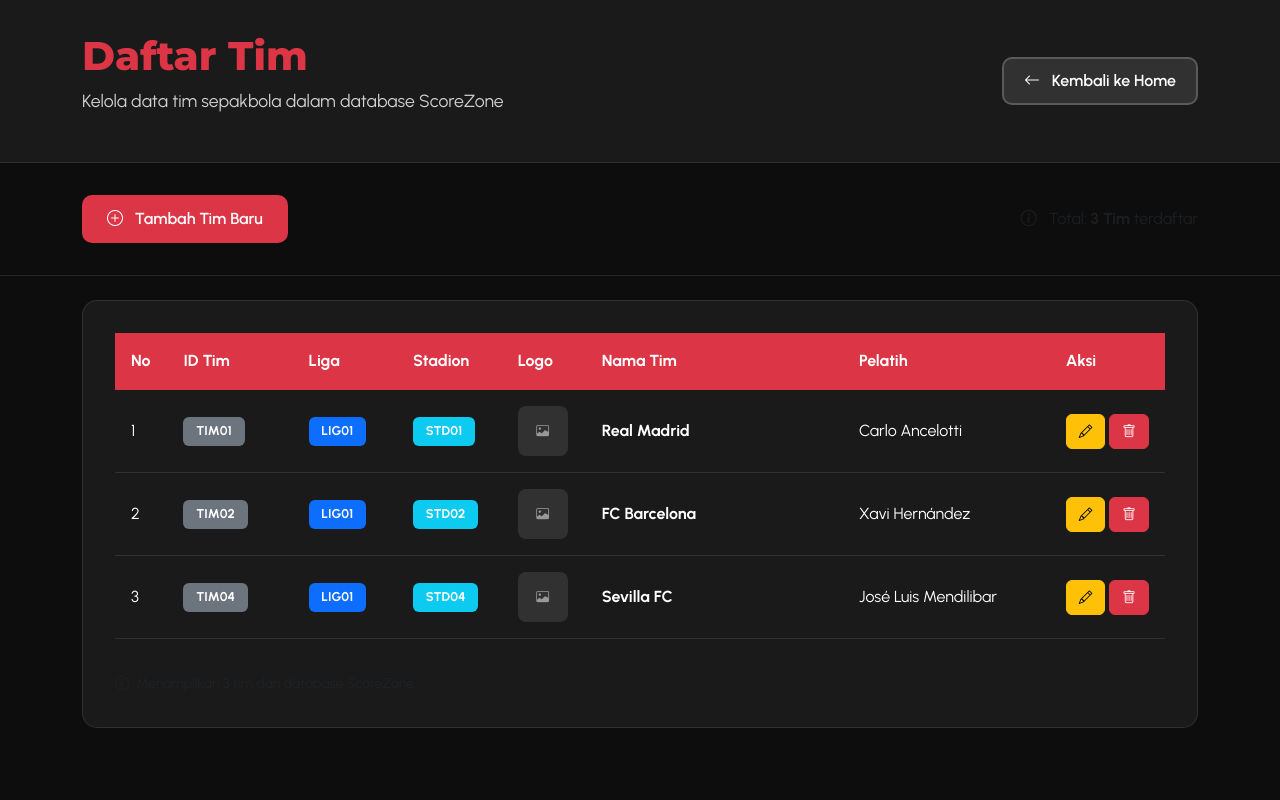
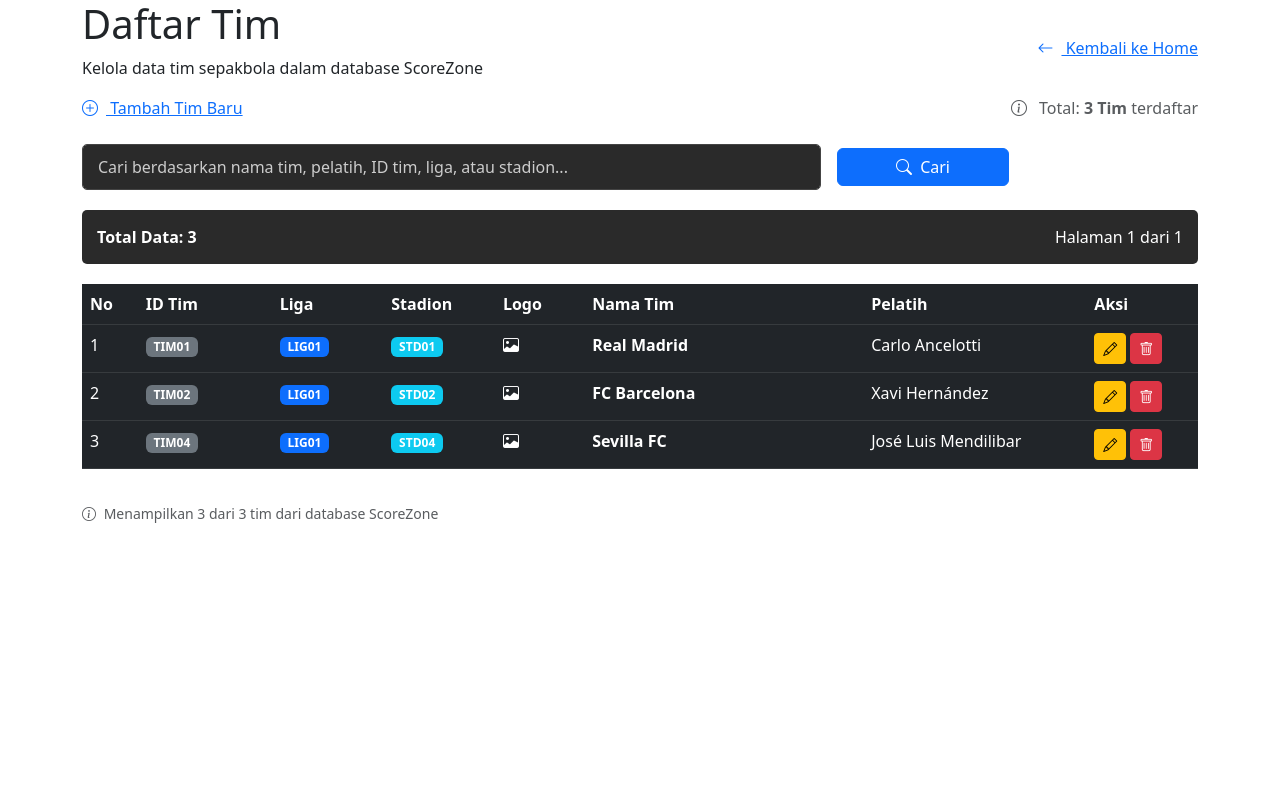
Before and after one commit to budisatrio32/CRUD_PPW-Pertemuan-12, a PHP site: page /daftar_tim.php in a window 1280 px wide. Run offline with PHP 8.4, Linux system fonts and the light colour scheme; the visitor is signed in with stand-in values (Sample User, id 1); data comes from the database, SQL or seed files in the repository.

Commit message:
pagination, search

```diff
--- a/daftar_tim.php
+++ b/daftar_tim.php
@@ -17,12 +17,104 @@
 
     <!-- Custom CSS untuk Daftar Tim -->
     <link rel="stylesheet" href="style_daftar_tim.css">
+
+    <style>
+        /* Additional styles for pagination */
+        .pagination-custom {
+            display: flex;
+            justify-content: center;
+            align-items: center;
+            margin-top: 30px;
+            gap: 5px;
+        }
+        .pagination-custom a, .pagination-custom span {
+            padding: 10px 15px;
+            border: 1px solid #444;
+            color: #fff;
+            text-decoration: none;
+            border-radius: 5px;
+            transition: all 0.3s;
+            background-color: #2a2a2a;
+        }
+        .pagination-custom a:hover {
+            background-color: #007bff;
+            border-color: #007bff;
+            color: white;
+        }
+        .pagination-custom .current {
+            background-color: #007bff;
+            color: white;
+            border-color: #007bff;
+        }
+        .search-section {
+            margin-bottom: 20px;
+        }
+        .search-box {
+            background-color: #2a2a2a;
+            border: 1px solid #444;
+            color: #fff;
+            padding: 10px 15px;
+            border-radius: 5px;
+        }
+        .search-box:focus {
+            outline: none;
+            border-color: #007bff;
+            background-color: #333;
+        }
+        .search-box::placeholder {
+            color: #ccc;
+        }
+        .stats-info {
+            background-color: #2a2a2a;
+            padding: 15px;
+            border-radius: 5px;
+            margin-bottom: 20px;
+            color: #fff;
+            display: flex;
+            justify-content: space-between;
+            align-items: center;
+        }
+    </style>
 </head>
 <body>
     <?php
     include_once("config.php");
     requireLogin(); // Redirect ke login jika belum login
+
+    // Konfigurasi pagination
+    $limit = 10; // Data per halaman
+    $page = isset($_GET['page']) ? (int)$_GET['page'] : 1;
+    $offset = ($page - 1) * $limit;
+
+    // Konfigurasi search
+    $search = isset($_GET['search']) ? mysqli_real_escape_string($conn, $_GET['search']) : '';
+    $search_query = '';
+    if (!empty($search)) {
+        $search_query = "WHERE NAMA_TIM LIKE '%$search%' OR PELATIH LIKE '%$search%' OR ID_TIM LIKE '%$search%' OR ID_LIGA LIKE '%$search%' OR ID_STADION LIKE '%$search%'";
+    }
+
+    // Hitung total data
+    $count_query = "SELECT COUNT(*) as total FROM tim $search_query";
+    $count_result = mysqli_query($conn, $count_query);
+
+    // Cek apakah query berhasil
+    if (!$count_result) {
+        die("Query gagal: " . mysqli_error($conn));
+    }
+
+    $total_data = mysqli_fetch_assoc($count_result)['total'];
+    $total_pages = ceil($total_data / $limit);
+
+    // Query untuk mengambil data dengan pagination
+    $query = "SELECT * FROM tim $search_query ORDER BY ID_TIM LIMIT $limit OFFSET $offset";
+    $result = mysqli_query($conn, $query);
+
+    // Cek apakah query berhasil
+    if (!$result) {
+        die("Query gagal: " . mysqli_error($conn));
+    }
     ?>
+
     <!-- Header -->
     <header class="page-header">
         <div class="container">
@@ -52,24 +144,9 @@
                     </a>
                 </div>
                 <div class="col-md-6 text-md-end mt-3 mt-md-0">
-                    <?php
-                    include_once('config.php'); // Koneksi database
-
-                    // Query untuk mengambil data tim
-                    $query = "SELECT * FROM tim ORDER BY id_tim";
-                    $result = mysqli_query($conn, $query);
-
-                    // Cek apakah query berhasil
-                    if (!$result) {
-                        die("Query gagal: " . mysqli_error($conn));
-                    }
-
-                    // Hitung jumlah tim
-                    $total_tim = mysqli_num_rows($result);
-                    ?>
                     <span class="text-muted">
                         <i class="bi bi-info-circle me-2"></i>
-                        Total: <strong><?php echo $total_tim; ?> Tim</strong> terdaftar
+                        Total: <strong><?php echo $total_data; ?> Tim</strong> terdaftar
                     </span>
                 </div>
             </div>
@@ -79,7 +156,34 @@
     <!-- Content -->
     <main class="py-4">
         <div class="container">
-            <?php if($total_tim > 0): ?>
+            <!-- Search Section -->
+            <div class="search-section">
+                <form method="GET" class="row g-3 align-items-center">
+                    <div class="col-md-8">
+                        <input type="text" name="search" class="form-control search-box"
+                                placeholder="Cari berdasarkan nama tim, pelatih, ID tim, liga, atau stadion..."
+                                value="<?php echo htmlspecialchars($search); ?>">
+                    </div>
+                    <div class="col-md-2">
+                        <button type="submit" class="btn btn-primary w-100">
+                            <i class="bi bi-search me-1"></i> Cari
+                        </button>
+                    </div>
+                </form>
+            </div>
+
+            <!-- Stats Info -->
+            <div class="stats-info">
+                <div>
+                    <strong>Total Data: <?php echo $total_data; ?></strong>
+                    <?php if (!empty($search)): ?>
+                        <span> | Hasil pencarian untuk: "<em><?php echo htmlspecialchars($search); ?></em>"</span>
+                    <?php endif; ?>
+                </div>
+                <div>Halaman <?php echo $page; ?> dari <?php echo $total_pages; ?></div>
+            </div>
+
+            <?php if(mysqli_num_rows($result) > 0): ?>
                 <!-- Table with Data -->
                 <div class="table-container">
                     <div class="table-responsive">
@@ -98,7 +202,7 @@
                             </thead>
                             <tbody>
                                 <?php
-                                $no = 1;
+                                $no = $offset + 1;
                                 while($row = mysqli_fetch_assoc($result)):
                                     $id_tim = $row['ID_TIM'];
                                     $id_liga = $row['ID_LIGA'];
@@ -163,12 +267,38 @@
                         </table>
                     </div>
 
+                    <!-- Pagination -->
+                    <?php if ($total_pages > 1): ?>
+                    <div class="pagination-custom">
+                        <?php if ($page > 1): ?>
+                            <a href="?page=<?php echo ($page-1); ?>&search=<?php echo urlencode($search); ?>">Previous</a>
+                        <?php endif; ?>
+
+                        <?php
+                        $start = max(1, $page - 2);
+                        $end = min($total_pages, $page + 2);
+
+                        for ($i = $start; $i <= $end; $i++):
+                        ?>
+                            <?php if ($i == $page): ?>
+                                <span class="current"><?php echo $i; ?></span>
+                            <?php else: ?>
+                                <a href="?page=<?php echo $i; ?>&search=<?php echo urlencode($search); ?>"><?php echo $i; ?></a>
+                            <?php endif; ?>
+                        <?php endfor; ?>
+
+                        <?php if ($page < $total_pages): ?>
+                            <a href="?page=<?php echo ($page+1); ?>&search=<?php echo urlencode($search); ?>">Next</a>
+                        <?php endif; ?>
+                    </div>
+                    <?php endif; ?>
+
                     <!-- Table Footer Info -->
                     <div class="row mt-3">
                         <div class="col-12">
                             <small class="text-muted">
                                 <i class="bi bi-info-circle me-1"></i>
-                                Menampilkan <?php echo $total_tim; ?> tim dari database ScoreZone
+                                Menampilkan <?php echo mysqli_num_rows($result); ?> dari <?php echo $total_data; ?> tim dari database ScoreZone
                             </small>
                         </div>
                     </div>
@@ -177,12 +307,27 @@
                 <!-- Empty State -->
                 <div class="empty-state">
                     <i class="bi bi-inbox"></i>
-                    <h4>Belum Ada Data Tim</h4>
-                    <p>Mulai dengan menambahkan tim pertama Anda ke dalam database ScoreZone</p>
+                    <h4>
+                        <?php if (!empty($search)): ?>
+                            Tidak ada data yang ditemukan
+                        <?php else: ?>
+                            Belum Ada Data Tim
+                        <?php endif; ?>
+                    </h4>
+                    <p>
+                        <?php if (!empty($search)): ?>
+                            Tidak ditemukan data tim yang sesuai dengan pencarian "<strong><?php echo htmlspecialchars($search); ?></strong>".
+                            <br><a href="daftar_tim.php" class="btn-secondary-custom mt-2">Tampilkan semua data</a>
+                        <?php else: ?>
+                            Mulai dengan menambahkan tim pertama Anda ke dalam database ScoreZone
+                        <?php endif; ?>
+                    </p>
+                    <?php if (empty($search)): ?>
                     <a href="tambah_tim.php" class="btn-primary-custom">
                         <i class="bi bi-plus-circle me-2"></i>
                         Tambah Tim Pertama
                     </a>
+                    <?php endif; ?>
                 </div>
             <?php endif; ?>
         </div>
--- a/style_daftar_tim.css
+++ /dev/null
@@ -1,200 +0,0 @@
-:root {
-    --primary-red: #dc3545;
-    --dark-bg: #1a1a1a;
-    --darker-bg: #0d0d0d;
-}
-
-body {
-    background-color: var(--darker-bg);
-    font-family: 'Urbanist', sans-serif;
-    color: white;
-    min-height: 100vh;
-}
-
-/* Typography */
-h1, h2, h3, h4, h5, h6 {
-    font-family: 'Montserrat', sans-serif;
-    font-weight: 700;
-}
-
-/* Header */
-.page-header {
-    background-color: var(--dark-bg);
-    padding: 2rem 0;
-    border-bottom: 1px solid rgba(255,255,255,0.1);
-}
-
-.page-title {
-    font-size: 2.5rem;
-    font-weight: 800;
-    color: var(--primary-red);
-    margin-bottom: 0.5rem;
-}
-
-.page-subtitle {
-    color: rgba(255,255,255,0.8);
-    font-size: 1.1rem;
-}
-
-/* Action Bar */
-.action-bar {
-    padding: 2rem 0;
-    border-bottom: 1px solid rgba(255,255,255,0.1);
-}
-
-/* Custom Buttons */
-.btn-primary-custom {
-    background-color: var(--primary-red);
-    border: none;
-    border-radius: 10px;
-    padding: 12px 25px;
-    font-weight: 600;
-    transition: all 0.3s ease;
-    color: white;
-    text-decoration: none;
-    display: inline-block;
-}
-
-.btn-primary-custom:hover {
-    background-color: #c82333;
-    transform: translateY(-2px);
-    color: white;
-}
-
-.btn-secondary-custom {
-    background-color: rgba(255,255,255,0.1);
-    border: 2px solid rgba(255,255,255,0.2);
-    border-radius: 10px;
-    padding: 10px 20px;
-    color: white;
-    text-decoration: none;
-    font-weight: 600;
-    transition: all 0.3s ease;
-    display: inline-block;
-}
-
-.btn-secondary-custom:hover {
-    background-color: rgba(255,255,255,0.2);
-    color: white;
-}
-
-/* Table Styles */
-.table-container {
-    background-color: var(--dark-bg);
-    border-radius: 15px;
-    padding: 2rem;
-    margin-bottom: 2rem;
-    border: 1px solid rgba(255,255,255,0.1);
-}
-
-.table-dark {
-    --bs-table-bg: transparent;
-    border-color: rgba(255,255,255,0.2);
-}
-
-.table-dark th {
-    background-color: var(--primary-red);
-    color: white;
-    font-weight: 700;
-    border-color: var(--primary-red);
-    padding: 1rem;
-}
-
-.table-dark td {
-    border-color: rgba(255,255,255,0.1);
-    padding: 1rem;
-    vertical-align: middle;
-}
-
-.table-hover tbody tr:hover {
-    background-color: rgba(220,53,69,0.1);
-}
-
-/* Team Logo */
-.team-logo {
-    width: 50px;
-    height: 50px;
-    object-fit: cover;
-    border-radius: 8px;
-    border: 2px solid rgba(255,255,255,0.2);
-}
-
-.no-logo {
-    width: 50px;
-    height: 50px;
-    background-color: rgba(255,255,255,0.1);
-    border-radius: 8px;
-    display: flex;
-    align-items: center;
-    justify-content: center;
-    color: rgba(255,255,255,0.5);
-    font-size: 0.8rem;
-}
-
-/* Action Buttons in Table */
-.btn-sm {
-    padding: 6px 12px;
-    font-size: 0.85rem;
-    border-radius: 6px;
-    text-decoration: none;
-}
-
-.btn-warning {
-    background-color: #ffc107;
-    border-color: #ffc107;
-    color: #000;
-}
-
-.btn-warning:hover {
-    background-color: #e0a800;
-    color: #000;
-}
-
-.btn-danger {
-    background-color: var(--primary-red);
-    border-color: var(--primary-red);
-    color: white;
-}
-
-.btn-danger:hover {
-    background-color: #c82333;
-    color: white;
-}
-
-/* Badge Styles */
-.badge {
-    font-size: 0.8rem;
-    padding: 0.5rem 0.8rem;
-}
-
-/* Empty State */
-.empty-state {
-    text-align: center;
-    padding: 4rem 2rem;
-    background-color: var(--dark-bg);
-    border-radius: 15px;
-    border: 1px solid rgba(255,255,255,0.1);
-}
-
-.empty-state i {
-    font-size: 4rem;
-    color: var(--primary-red);
-    margin-bottom: 1.5rem;
-}
-
-.empty-state h4 {
-    color: white;
-    margin-bottom: 1rem;
-}
-
-.empty-state p {
-    color: rgba(255,255,255,0.7);
-    margin-bottom: 2rem;
-}
-
-/* Success Alert */
-.alert-success {
-    background-color: #198754;
-    border-color: #198754;
-    color: white;
-}
```
